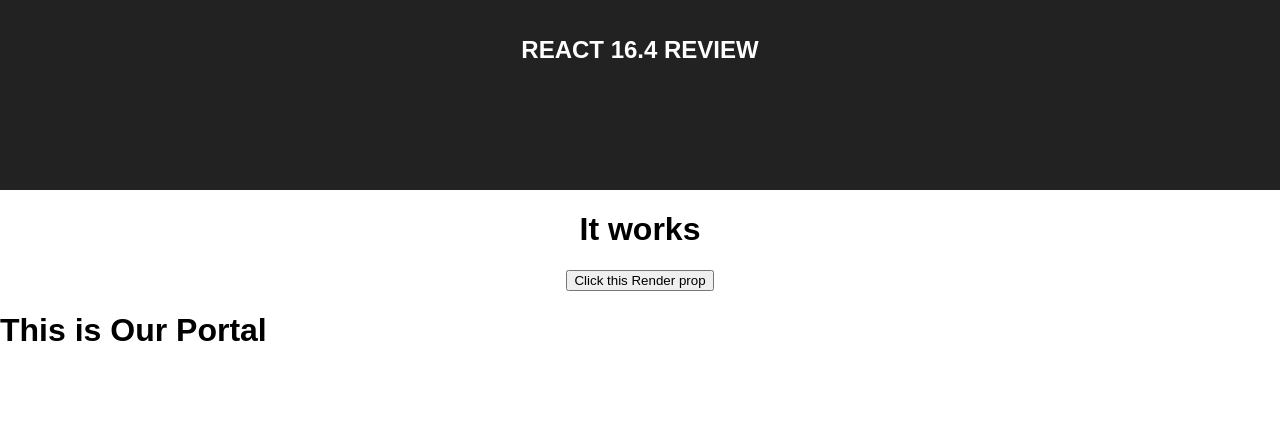
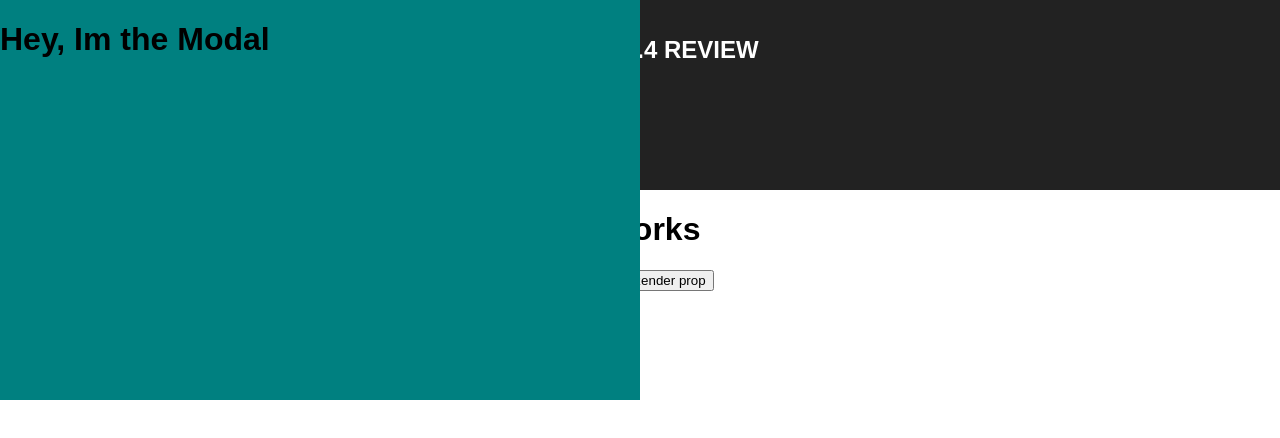
Before and after one commit to Nytheneals/REACT16.4__Review, a React (Create React App) app: page / in a window 1280 px wide. Both pictures are taken after a click on the button "Click this Render prop". Shown: the top 438 px of the page. Built offline with nearby package versions, Linux system fonts and the light colour scheme.

Commit message:
[Modal] - Created a Modal using Portal

```diff
--- a/package.json
+++ b/package.json
@@ -7,7 +7,8 @@
     "react": "^16.4.0",
     "react-dom": "^16.4.0",
     "react-router-dom": "^4.2.2",
-    "react-scripts": "1.1.4"
+    "react-scripts": "1.1.4",
+    "styled-components": "^3.3.0"
   },
   "scripts": {
     "start": "react-scripts start",
--- a/src/App.js
+++ b/src/App.js
@@ -1,9 +1,11 @@
-import React, { Component, Fragment } from "react";
+import React, { Component, Fragment } from 'react';
 // import RenderToggleButton from "./Components/Renderprop/RenderToggleButton";
-import ChildrenRenderProps from "./Components/#3 ChildrenRenderProps/ChildrenRenderProps";
-import Portal from "./Components/#4 Portals/Portal";
+import ChildrenRenderProps from './Components/#3 ChildrenRenderProps/ChildrenRenderProps';
+import Portal from './Components/#4 Portals/Portal';
+import Modal from './Components/#5 Modal/Modal';
 
-import "./App.css";
+import './App.css';
+
 class App extends Component {
   render() {
     return (
@@ -11,14 +13,13 @@ class App extends Component {
         <header className="App-header">
           <h1 className="App-title">REACT 16.4 REVIEW</h1>
         </header>
+
         <ChildrenRenderProps>
           {({ on, toggle }) => (
             <Fragment>
               <h1>{on && <div>It works</div>}</h1>
               <button onClick={toggle}>Click this Render prop</button>
-              <Portal>
-                <h1>This is Our Portal</h1>
-              </Portal>
+              <Portal>{on && <Modal />}</Portal>
             </Fragment>
           )}
         </ChildrenRenderProps>
--- a/src/Components/#2 Renderprop/RenderToggleButton.js
+++ b/src/Components/#2 Renderprop/RenderToggleButton.js
@@ -1,13 +1,13 @@
-import React, { Component } from "react";
+import React, { Component } from 'react';
 
 class RenderToggleButton extends Component {
   state = {
-    on: false
+    on: false,
   };
 
   toggle = () => {
     this.setState({
-      on: !this.state.on
+      on: !this.state.on,
     });
   };
 
--- a/src/Components/#3 ChildrenRenderProps/ChildrenRenderProps.js
+++ b/src/Components/#3 ChildrenRenderProps/ChildrenRenderProps.js
@@ -1,13 +1,13 @@
-import React, { Component } from "react";
+import React, { Component } from 'react';
 
 class ChildrenRenderProps extends Component {
   state = {
-    on: false
+    on: false,
   };
 
   toggle = () => {
     this.setState({
-      on: !this.state.on
+      on: !this.state.on,
     });
   };
 
--- /dev/null
+++ b/src/Components/#5 Modal/Modal.js
@@ -0,0 +1,28 @@
+import React, { Component } from 'react';
+import styled from 'styled-components';
+import Portal from './../#4 Portals/Portal';
+
+class Modal extends Component {
+  render() {
+    return (
+      <div>
+        <Portal>
+          <ModalWrapper>
+            <h1>Hey, Im the Modal</h1>
+          </ModalWrapper>
+        </Portal>
+      </div>
+    );
+  }
+}
+
+export default Modal;
+
+const ModalWrapper = styled.div`
+  position: absolute;
+  top: 0;
+  left: 0;
+  width: 50%;
+  height: 50%;
+  background: Teal;
+`;
--- a/src/Nested.js
+++ b/src/Nested.js
@@ -1,4 +1,4 @@
-import React, { Component } from "react";
+import React, { Component } from 'react';
 
 class Nested extends Component {
   render() {
```
Also changed, not shown: 1 other file (tests, documents, lock files or other folders).
